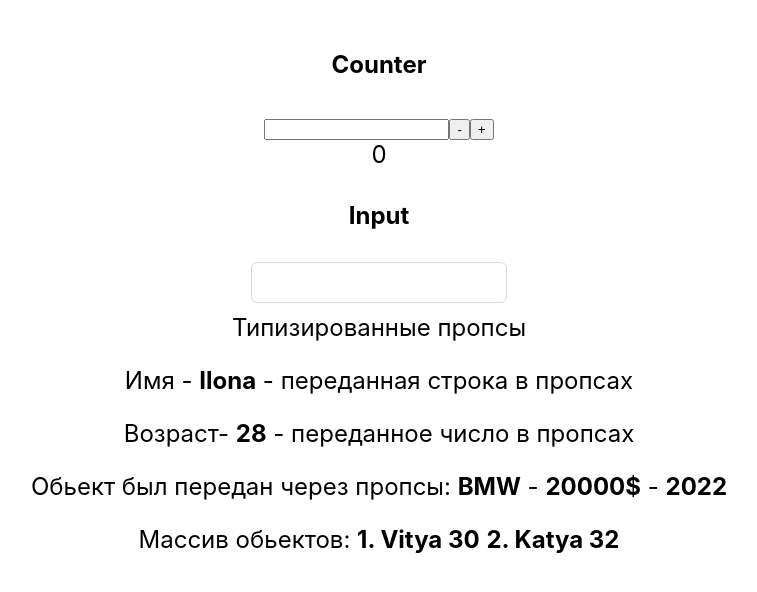
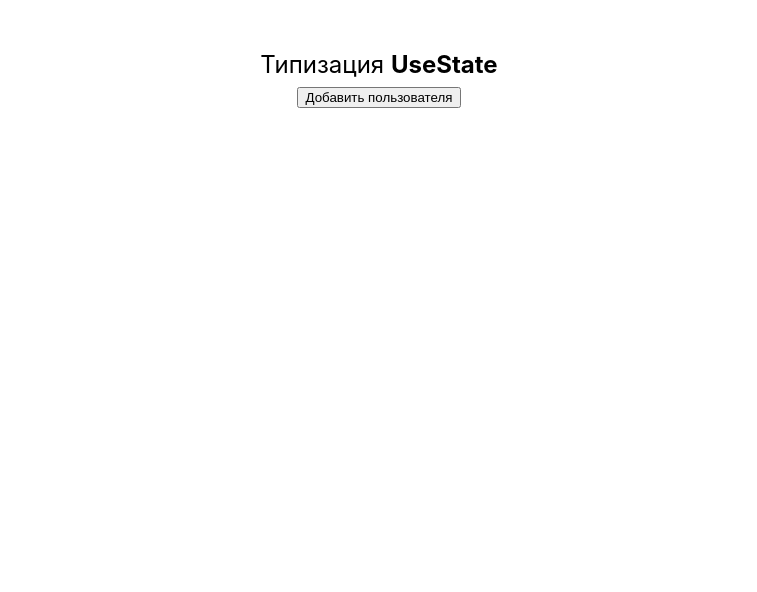
Before and after one commit to ilonaverenich/mini-projects-ts, a React (Create React App) app: page / in a window 1280 px wide. Shown: the top 592 px of the page, without its empty margins (261-1018 px from the left). Built offline with nearby package versions, Linux system fonts and the light colour scheme.

Commit message:
done TS state

```diff
--- a/src/App.tsx
+++ b/src/App.tsx
@@ -5,6 +5,7 @@ import Counter from './tasks/Counter';
 import InputTask from './tasks/InputTask';
 import Test from './tasks/Test';
 import Main from './tasks/Main';
+import StateTsComponent from './tasks/StateTsComponent';
 
 const App: React.FC= ()=> {
 
@@ -24,11 +25,11 @@ const App: React.FC= ()=> {
   }]
   return (
     <div className="App">
-      <Counter/>
-      <InputTask/>
-      {/* <Test name='Ilona' age={28} infoCar={infoCar} users={users}/> */}
-
-      <Main/>
+    {/*  <Counter/> */}
+    {/* <InputTask/> */}
+    {/* <Test name='Ilona' age={28} infoCar={infoCar} users={users}/> */}
+    {/* <Main/>  */}
+    <StateTsComponent/>
 
     </div>
   );
--- /dev/null
+++ b/src/tasks/StateTsComponent.tsx
@@ -0,0 +1,43 @@
+import React,{useState} from 'react'
+
+const  StateTsComponent:React.FC = ()=> {
+  /*   const arrayStr =['hi','how are you?','what are you doing now?', 'Busь'];
+
+    function getInx(min:number, max:number):number{
+        let rand = min + Math.random() * (max + 1 - min);
+        return Math.floor(rand);
+    }
+    function changeStr(){
+       let num:number= getInx(1, arrayStr.length-1)
+       console.log(num)
+       setText(arrayStr[num])
+    } */
+
+    /* const [text, setText] = useState<string>('') */
+    type UserType ={
+        name:string,
+        age:number,
+        isAdmin:boolean
+    }
+    const user ={
+        name:'Ilona',
+        age:28,
+        isAdmin:true
+    }
+    function addUser(){
+        setPeople(user)
+        console.log(people)
+    }
+    const [people, setPeople] = useState<UserType|null>(null)
+  return (
+    <div>
+        Типизация <b>UseState</b>
+        {/* <div>{text} <button onClick={()=>changeStr()}>клик</button></div> */}
+        <div><button onClick={()=>addUser()}>Добавить пользователя</button></div>
+
+
+    </div>
+  )
+}
+
+export default StateTsComponent
```
